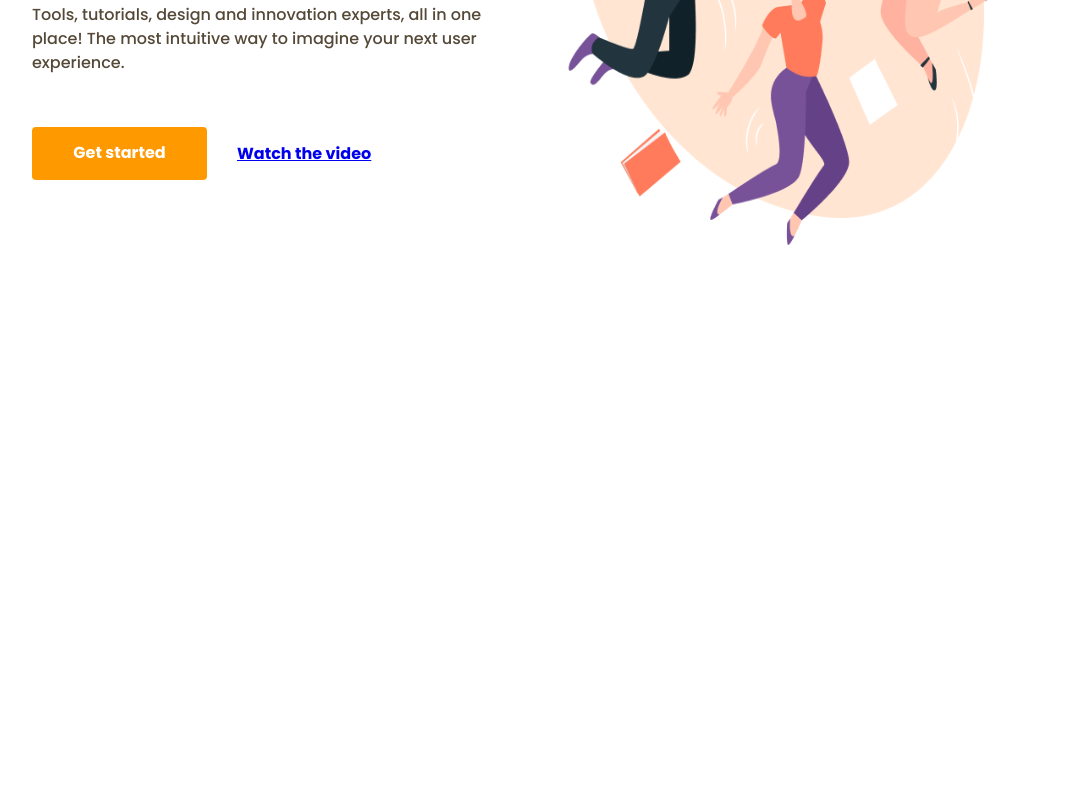
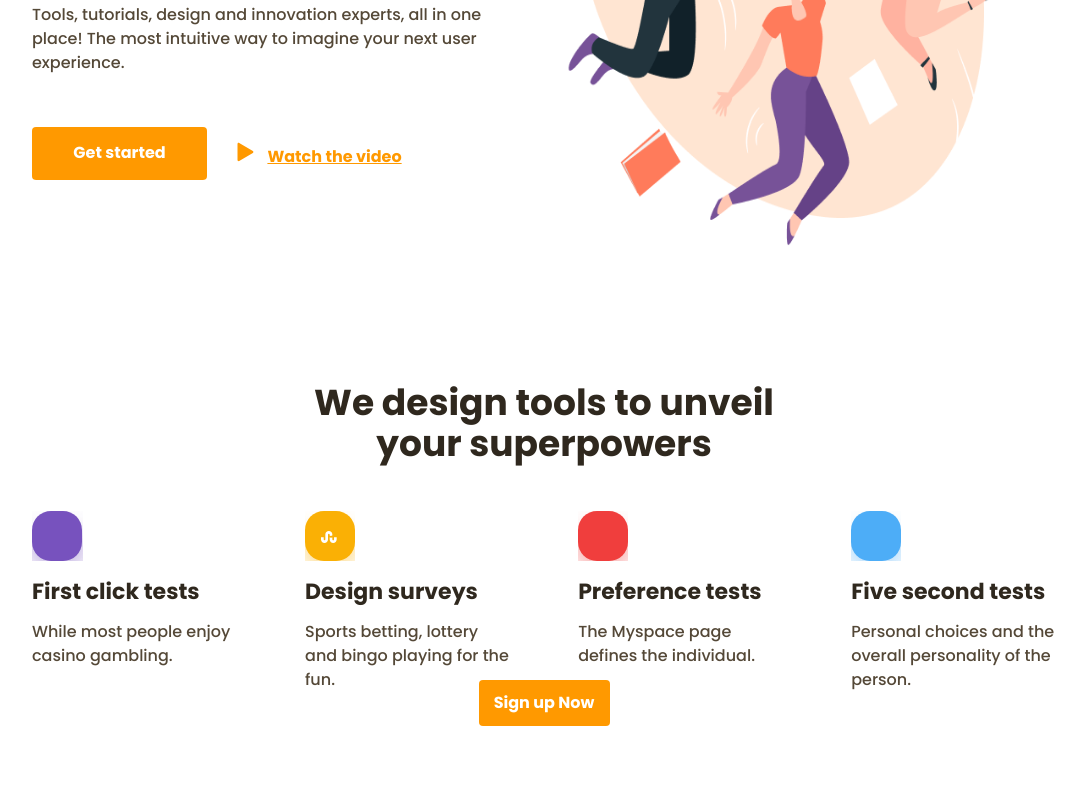
Before and after one commit to camposjoaoc/productly-figma-to-web, a plain HTML site: page index.html in a window 1280 px wide. Shown: the part 330-1140 px from the top of the page, without its empty margins (96-1181 px from the left). Drawn offline with Linux system fonts and the light colour scheme.

Commit message:
Productly development completed according to the project in Figma

```diff
--- a/index.html
+++ b/index.html
@@ -11,6 +11,7 @@
         rel="stylesheet">
     <link rel="stylesheet" href="style/normalize.css">
     <link rel="stylesheet" href="style/style.css">
+    <link rel="icon" href="images/page_ico.svg" type="image/x-icon">
     <title>Productly</title>
 </head>
 
@@ -44,6 +45,7 @@
                 </p>
                 <button type="button" class="btn-style btn-get-started">Get started</button>
                 <p class="url-watch-video">
+                    <img src="images/triangle_ico.svg" alt="Triangle icon" class="icon-section-1">
                     <a href="https://www.youtube.com/" alt="People jumping">Watch the video</a>
                 </p>
             </div>
@@ -54,11 +56,39 @@
         <!-- END Section 1: The Design Thinking superpowers-->
 
         <!-- Section 2: We design tools to unveil your superpowers-->
-        <section class="container-section">
-
+        <section class="container-section container-section-2">
+            <div class="section-2-container-inside">
+                <div>
+                    <h2 class="sub-title section-2-sub-title">We design tools to unveil <br> your superpowers</h2>
+                </div>
+                <div class="section-2-all-cards">
+                    <div class="section2-card1">
+                        <img src="images/purple_ico.svg" alt="Purple icon" class="icon-section-2">
+                        <h3 class="third-title section-2-third-title">First click tests</h3>
+                        <p class="style-information">While most people enjoy casino gambling.</p>
+                    </div>
+                    <div class="section2-card2">
+                        <img src="images/yellow_ico.svg" alt="Yellow icon" class="icon-section-2">
+                        <h3 class="third-title section-2-third-title">Design surveys</h3>
+                        <p class="style-information">Sports betting, lottery and bingo playing for the fun.</p>
+                    </div>
+                    <div class="section2-card3">
+                        <img src="images/red_ico.svg" alt="Red icon" class="icon-section-2">
+                        <h3 class="third-title section-2-third-title">Preference tests</h3>
+                        <p class="style-information">The Myspace page defines the individual.</p>
+                    </div>
+                    <div class="section2-card4">
+                        <img src="images/blue_ico.svg" alt="Blue icon" class="icon-section-2">
+                        <h3 class="third-title section-2-third-title">Five second tests</h3>
+                        <p class="style-information">Personal choices and the overall personality of the person.</p>
+                    </div>
+                </div>
+                <div class="section-2-button">
+                    <button type="submit" class="btn-style btn-sign-up-now">Sign up Now</button>
+                </div>
+            </div>
         </section>
         <!-- END Section 2: We design tools to unveil your superpowers-->
-
         <!-- Section 3: Design Professionals-->
         <section class="container-section">
             <div class="container-inside">
@@ -82,7 +112,6 @@
             </div>
         </section>
         <!-- END Section 3: Design Professionals-->
-
         <!-- Section 4: Product Managers-->
         <section class="container-section">
             <div class="container-inside container-inside-img">
@@ -106,7 +135,6 @@
             </div>
         </section>
         <!-- END Section 4: Product Managers-->
-
         <!-- Section 5: Marketers-->
         <section class="container-section">
             <div class="container-inside">
@@ -133,10 +161,12 @@
     </main>
     <footer class="footer-container">
         <div class="footer-container-inside ">
+            <!-- Card 1 - LOGO-->
             <div class="card-1">
                 <img src="images/productly-logo.png" alt="Productly logo." class="productly-logo">
             </div>
-
+            <!-- END Card 1 - LOGO-->
+            <!-- Card 2 - Quick Links-->
             <div class="card-2">
                 <h4 class="fourth-title">Quick Links</h4>
                 <ul class="footer-list">
@@ -146,7 +176,8 @@
                     <li><a href="#FAQ" alt="FAQ">FAQ</a></li>
                 </ul>
             </div>
-
+            <!-- END Card 2 - Quick Links-->
+            <!-- Card 3 - Legal Stuff-->
             <div class="card-3">
                 <h4 class="fourth-title">Legal Stuff</h4>
                 <ul class="footer-list">
@@ -156,12 +187,14 @@
                     <li><a href="#Terms of Service">Terms of Service</a></li>
                 </ul>
             </div>
-
+            <!-- END Card 3 - Legal Stuff-->
+            <!-- Card 4 - Text and input/btn-->
             <div class="card-4">
                 <h4 class="fourth-title">Knowing you're always on the best energy deal.</h4>
                 <input type="text" placeholder="Enter your phone Number" maxlength="15" class="input-phoneNumber">
                 <button type="submit" class="btn-style btn-sign-up-now">Sign up Now</button>
             </div>
+            <!-- END Card 4 - Text and input/btn-->
         </div>
     </footer>
 </body>
--- a/style/style.css
+++ b/style/style.css
@@ -11,8 +11,6 @@
     justify-content: space-between;
     align-items: center;
 }
-
-/*.productly-logo {}*/
 
 .right-navigation-menu {
     display: flex;
@@ -67,6 +65,7 @@ nav ul li:last-child {
 }
 
 .btn-style {
+    /* General Style for btn*/
     background: #FF9900;
     border-radius: 4px;
     font-family: "Poppins", sans-serif;
@@ -81,10 +80,12 @@ nav ul li:last-child {
 }
 
 .btn-style:hover {
+    /* Style btn */
     cursor: pointer;
 }
 
 .btn-sign-in {
+    /* Style btn sign in*/
     background-color: white;
     color: #173A56;
     border: 1px groove #BCD0E5;
@@ -94,11 +95,14 @@ nav ul li:last-child {
     /* All sections */
     display: flex;
     position: relative;
-
     margin: 30px auto 100px;
     width: 80%;
     height: 60vh;
+}
 
+.container-section-2 {
+    /* Section 2 config container */
+    height: 55vh;
 }
 
 .container-inside {
@@ -128,6 +132,7 @@ nav ul li:last-child {
 }
 
 .style-information {
+    /* General style for informations*/
     width: 100%;
     font-family: "Poppins", sans-serif;
     font-style: normal;
@@ -136,7 +141,6 @@ nav ul li:last-child {
     line-height: 24px;
     color: #544837;
     position: relative;
-
 }
 
 .section-p-1 {
@@ -170,6 +174,11 @@ nav ul li:last-child {
     font-weight: 600;
     font-size: 16px;
     line-height: 24px;
+
+}
+
+.url-watch-video a {
+    /* Watch the Video auxiliary*/
     text-decoration-line: underline;
     color: #FF9900;
 }
@@ -188,6 +197,39 @@ nav ul li:last-child {
     height: inherit;
 }
 
+.section-2-container-inside {
+    /* Section 2 container config*/
+    width: 100%;
+    margin: auto;
+    text-align: center;
+    height: inherit;
+    justify-content: center;
+}
+
+.section-2-all-cards {
+    /* Section 2 cards config*/
+    display: flex;
+    justify-content: space-between;
+    flex-wrap: wrap;
+    gap: 20px;
+
+}
+
+.section2-card1,
+.section2-card2,
+.section2-card3,
+.section2-card4 {
+    /* Section 2 cards config*/
+    width: 20%;
+    text-align: left;
+    height: 20vh;
+}
+
+.section-2-button {
+    /* Section 2 config*/
+    margin: 1em 0 1em 0;
+}
+
 .sub-title {
     /* Design Professionals */
     width: 100%;
@@ -198,6 +240,10 @@ nav ul li:last-child {
     font-size: 36px;
     margin: 0;
     color: #2F281E;
+}
+
+.section-2-sub-title {
+    margin: 1em 0 1em 0;
 }
 
 .third-title {
@@ -214,6 +260,13 @@ nav ul li:last-child {
     line-height: 26px;
     color: #2F281E;
     margin: 0;
+}
+
+.section-2-third-title {
+    font-weight: 600;
+    font-size: 22px;
+    line-height: 33px;
+    color: #2F281E;
 }
 
 .style-info-icon {
@@ -236,7 +289,16 @@ nav ul li:last-child {
     margin-right: 40px;
 }
 
+.icon-section-1 {
+    margin: 0 10px 0 0;
+}
+
+.icon-section-2 {
+    padding: 10px 0 10px 0;
+}
+
 .footer-container {
+    /* Size of footer*/
     border-top: 2px solid #979797;
     display: flex;
     position: relative;
@@ -246,6 +308,7 @@ nav ul li:last-child {
 }
 
 .footer-container-inside {
+    /* Size and configs of footer inside */
     width: 100%;
     height: inherit;
     display: flex;
@@ -254,6 +317,7 @@ nav ul li:last-child {
 }
 
 .btn-sign-up-now {
+    /* Style Btn Sign Up Now */
     font-family: "Poppins", sans-serif;
     font-style: normal;
     font-weight: 700;
@@ -270,11 +334,13 @@ nav ul li:last-child {
 .card-2,
 .card-3,
 .card-4 {
+    /* Size of cards inside footer*/
     width: 25%;
     align-content: center;
 }
 
 .footer-list {
+    /* Config footer list*/
     font-family: "Poppins", sans-serif;
     font-style: normal;
     font-weight: 400;
@@ -286,11 +352,13 @@ nav ul li:last-child {
 }
 
 .footer-list a {
+    /* Config footer list*/
     text-decoration: none;
     color: inherit;
 }
 
 .footer-list li {
+    /* Config footer list*/
     margin: 10px 0 10px 0;
 }
 
@@ -305,6 +373,7 @@ nav ul li:last-child {
 }
 
 .input-phoneNumber {
+    /* Input Style*/
     font-family: "Gotham", sans-serif;
     font-style: normal;
     font-weight: 400;
@@ -317,10 +386,12 @@ nav ul li:last-child {
 }
 
 .btn-sign-up-now {
+    /* Btn Style*/
     margin: 3px 0 0 0;
     font-family: "Poppins", sans-serif;
 }
 
 .card-1 img {
+    /* IMG Style*/
     margin: 0% 0 30% 0;
 }
```
Also changed, not shown: images/blue_ico.svg (added), images/page_ico.svg (added), images/purple_ico.svg (added), images/red_ico.svg (added), images/triangle_ico.svg (added), images/yellow_ico.svg (added), 2 other files.
